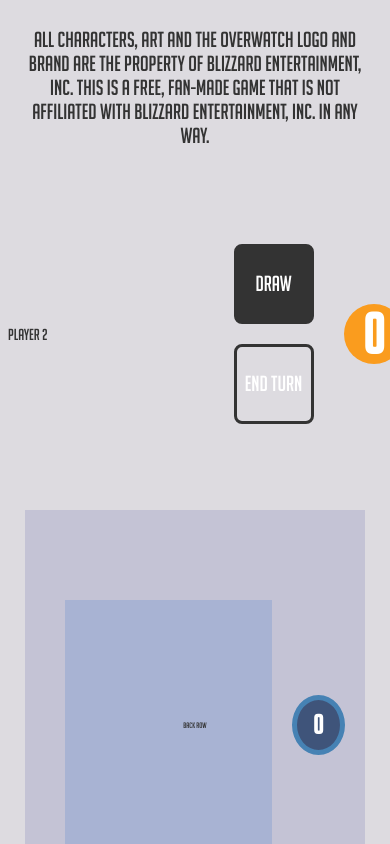
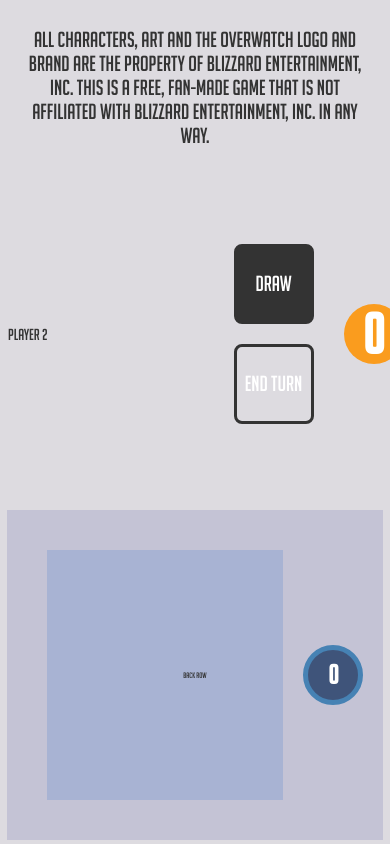
Before and after one commit to nathanhmiles/owcardgame, a React (Create React App) app: page / in a window 390 px wide. Shown: the top 844 px of the page. Built offline with nearby package versions, Linux system fonts and the light colour scheme.

Commit message:
Improved mobile responsiveness

```diff
--- a/src/App.css
+++ b/src/App.css
@@ -12,6 +12,7 @@
   font-family: Big-Noodle-Titling;
   color: #333333;
   background-color: #dddbe0;
+  display: flex;
 }
 
 .board {
@@ -57,9 +58,9 @@
   align-items: center;
   justify-content: center;
   background-color: #c4c3d5;
-  padding: 70px 20px 70px 20px;
   margin: 10px;
-  width: 80%;
+  padding: 20px;
+  width: 90%;
 }
 
 .boardrow {
@@ -235,6 +236,11 @@
   height: auto;
 }
 
+.synergycontainer {
+  display: flex;
+  justify-content: center;
+}
+
 .synergycounter {
   border: 5px solid steelblue;
   background-color: #3f547a;
--- a/src/components/layout/SynergyCounter.js
+++ b/src/components/layout/SynergyCounter.js
@@ -2,8 +2,10 @@
 export default function SynergyCounter(props) {
 
   return (
-    <div className="synergycounter counter">
-      <span id={props.id}><h4>{props.synergy}</h4></span>
+    <div className="synergycontainer">
+      <div className="synergycounter counter">
+        <span id={props.id}><h4>{props.synergy}</h4></span>
+      </div>
     </div>
   )
 }
```
